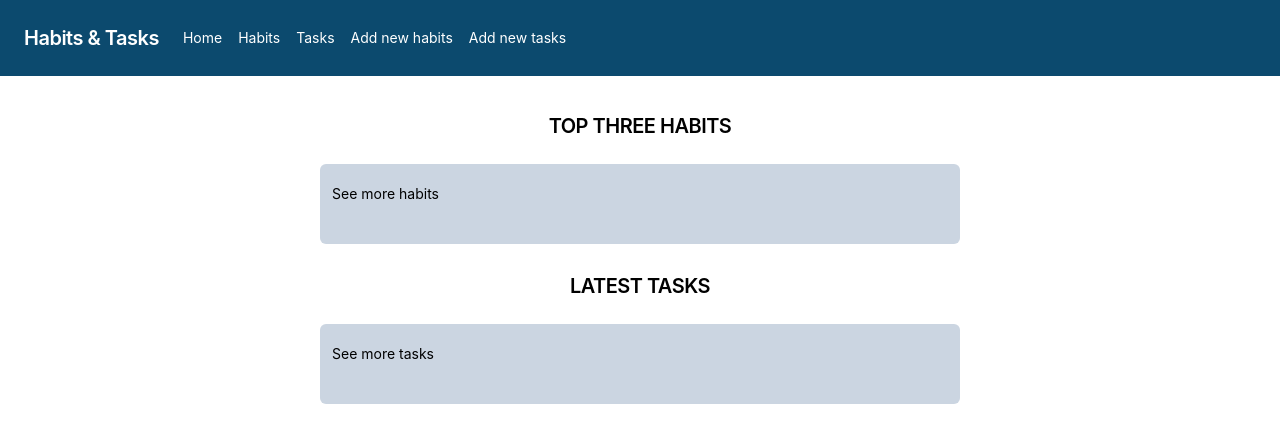
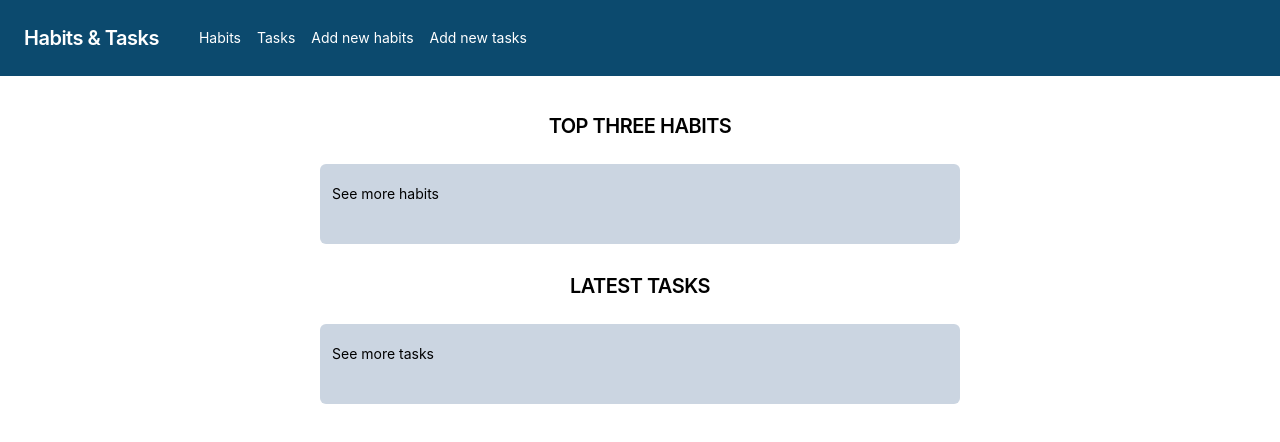
Before and after one commit to SainaFirooz/habits-and-tasks-app, a React (Create React App) app: page / in a window 1280 px wide. Shown: the top 442 px of the page. Built offline with nearby package versions, Linux system fonts and the light colour scheme.

Commit message:
Tog bort 'home' ur nav och la home länken på habits & tasks istället

```diff
--- a/src/compartments/Nav.jsx
+++ b/src/compartments/Nav.jsx
@@ -7,11 +7,10 @@ const Nav = () => {
 
             <nav class="flex items-center justify-between flex-wrap bg-sky-900 p-6">
                 <div class="flex items-center flex-shrink-0 text-white mr-6">
-                    <span class="font-semibold text-xl tracking-tight">Habits & Tasks</span>
+                <Link className="block mt-4 lg:inline-block lg:mt-0 text-white hover:text-white mr-4" to="/"><span class="font-semibold text-xl tracking-tight">Habits & Tasks</span></Link>
                 </div>
                 <div class="w-full block flex-grow lg:flex lg:items-center lg:w-auto">
                     <div class="text-sm lg:flex-grow">
-                        <Link className="block mt-4 lg:inline-block lg:mt-0 text-white hover:text-white mr-4" to="/">Home</Link>
                         <Link className="block mt-4 lg:inline-block lg:mt-0 text-white hover:text-white mr-4" to="/habits"> Habits</Link>
                         <Link className="block mt-4 lg:inline-block lg:mt-0 text-white hover:text-white mr-4" to="/tasks"> Tasks</Link>
                         <Link className="block mt-4 lg:inline-block lg:mt-0 text-white hover:text-white mr-4" to="/newhabit">Add new habits </Link>
```
